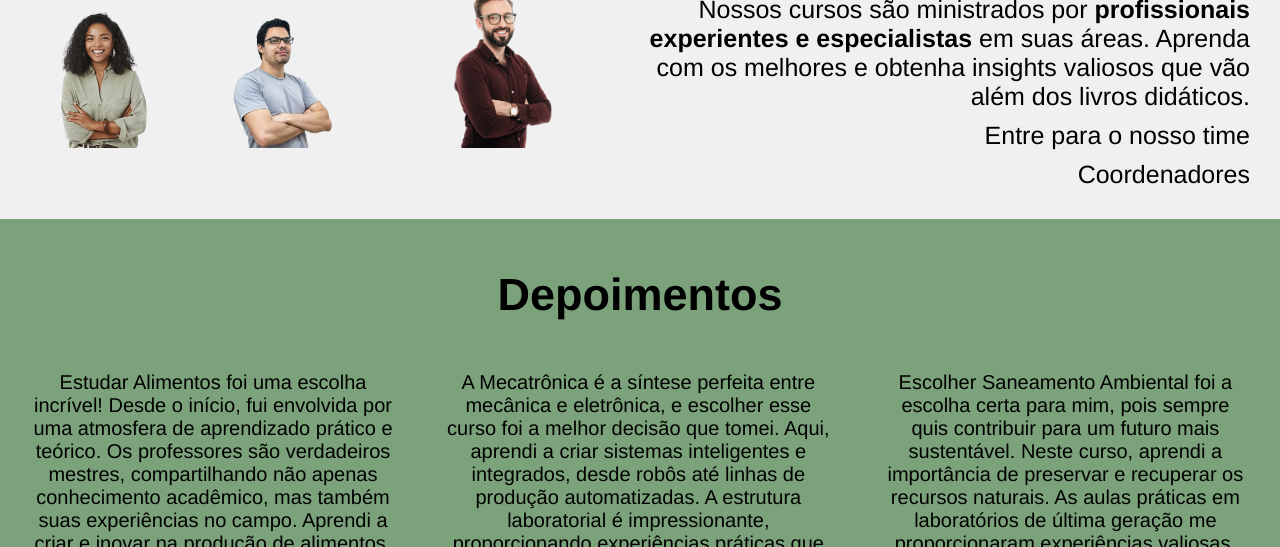
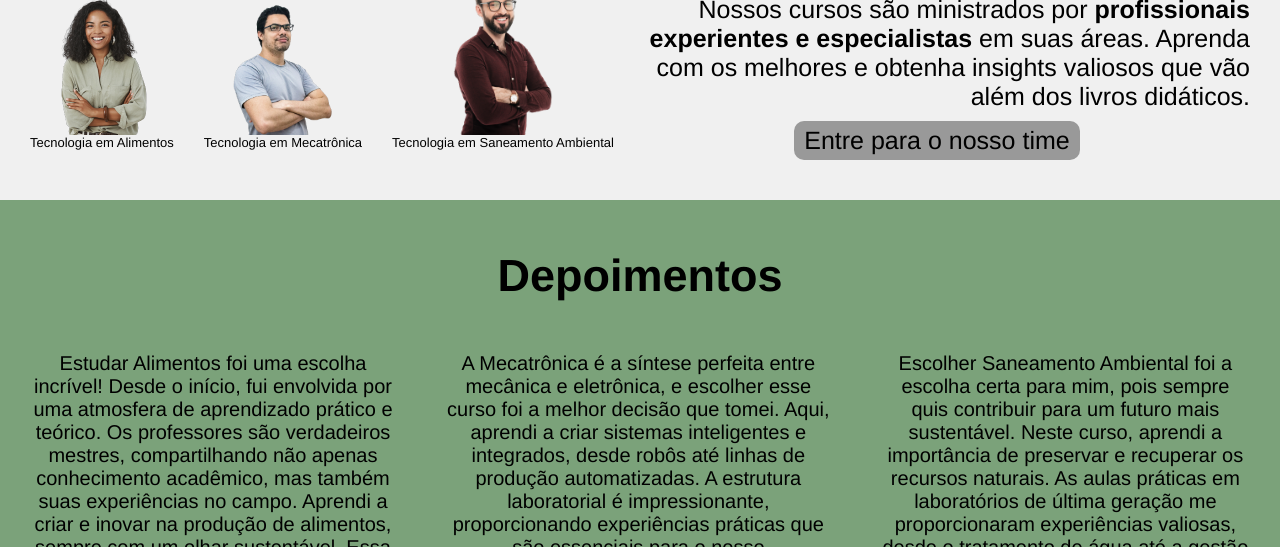
Before and after one commit to AntonioViniciusSousa/Tecnico_Informatica, a plain HTML site: page index.html in a window 1280 px wide. Shown: the part 553-1100 px from the top of the page. Drawn offline with Linux system fonts and the light colour scheme.

Commit message:
Alteração

```diff
--- a/index.html
+++ b/index.html
@@ -39,12 +39,10 @@
                 <img src="imagens/icones/cabeca 2.png" alt="Icone Ilustrativo">
             </div>
         </section>
+
         <section class="conteudo2">
-            <h2>Nosso Time</h2>
-            <p>Nossos cursos são ministrados por <strong>profissionais experientes e especialistas</strong> em suas áreas. Aprenda com os melhores e obtenha insights valiosos que vão além dos livros didáticos.</p>
-            <p><a href="cursos.html">Entre para o nosso time</a></p>
-            <p>Coordenadores</p>
-            <div>
+            <div class="conteudo2-imagens">
+                <p>Coordenadores</p>
                 <img src="imagens/personas/coordenador 01 - transparente.png" width="500" alt="Foto da Coordenadora de Alimentos">
                 <span>Tecnologia em Alimentos</span>
                 <img src="imagens/personas/coordenador 02 - transparente.png" alt="Foto do Coordenador da Mecatrônica">
@@ -52,6 +50,10 @@
                 <img src="imagens/personas/coordenador 03 - transparente.png" alt="Foto do Coordenador de Saneamento Ambiental">
                 <span>Tecnologia em Saneamento Ambiental</span>
             </div>
+
+            <h2>Nosso Time</h2>
+            <p>Nossos cursos são ministrados por <strong>profissionais experientes e especialistas</strong> em suas áreas. Aprenda com os melhores e obtenha insights valiosos que vão além dos livros didáticos.</p>
+            <p class="botaoconteudo2"><a href="cursos.html">Entre para o nosso time</a></p>
         </section>
 
         <section class="conteudo3">
```
